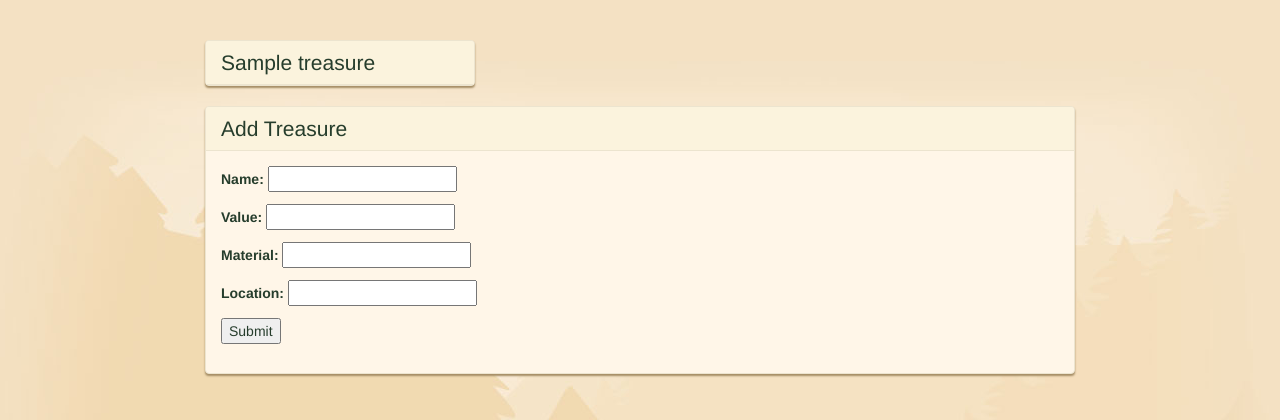
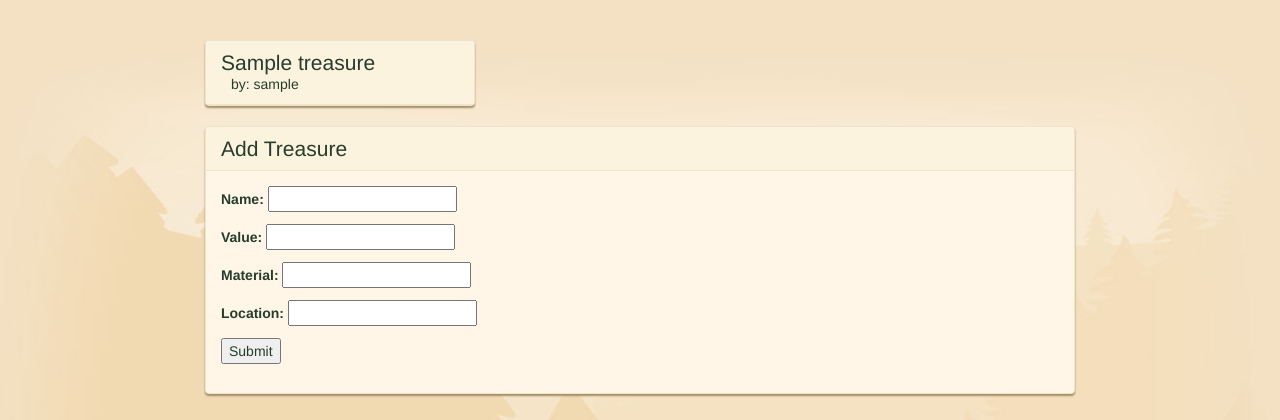
Before and after one commit to dhannanjai/CodeSchool-TreasureGram, a Django app: page / in a window 1280 px wide. Shown: the part 131-551 px from the top of the page. Run offline with Django 3.2, Linux system fonts and the light colour scheme; tables that the repository leaves empty hold one stand-in row (values such as "Sample post"); some libraries are stand-ins or nearby versions.

Commit message:
Gave ability to homepage_view to link to profile_view

```diff
--- a/Treasuregram/main_app/templates/homepage_view.html
+++ b/Treasuregram/main_app/templates/homepage_view.html
@@ -7,17 +7,21 @@
     <div class="row">
         {% for treasure in treasures %}
         <div class="col-md-4">
-            <a href="/{{treasure.id}}/">
-                <div class="treasure panel panel-default">
-
+            <div class="treasure panel panel-default">
+                <a href="/{{treasure.id}}/">
                     <div class="panel-heading">
                         <h3 class="panel-title">{{ treasure.name }}</h3>
-                    </div>
+                </a>
 
-                </div>
-            </a>
+                <a class="panel-username" href='/user/{{treasure.user.username}}/'>
+                    by: {{ treasure.user.username }}
+                </a>
+            </div>
+
         </div>
-        {% endfor %}
+
+    </div>
+    {% endfor %}
     </div><br>
 
     <div class="treasure panel panel-default">
```
